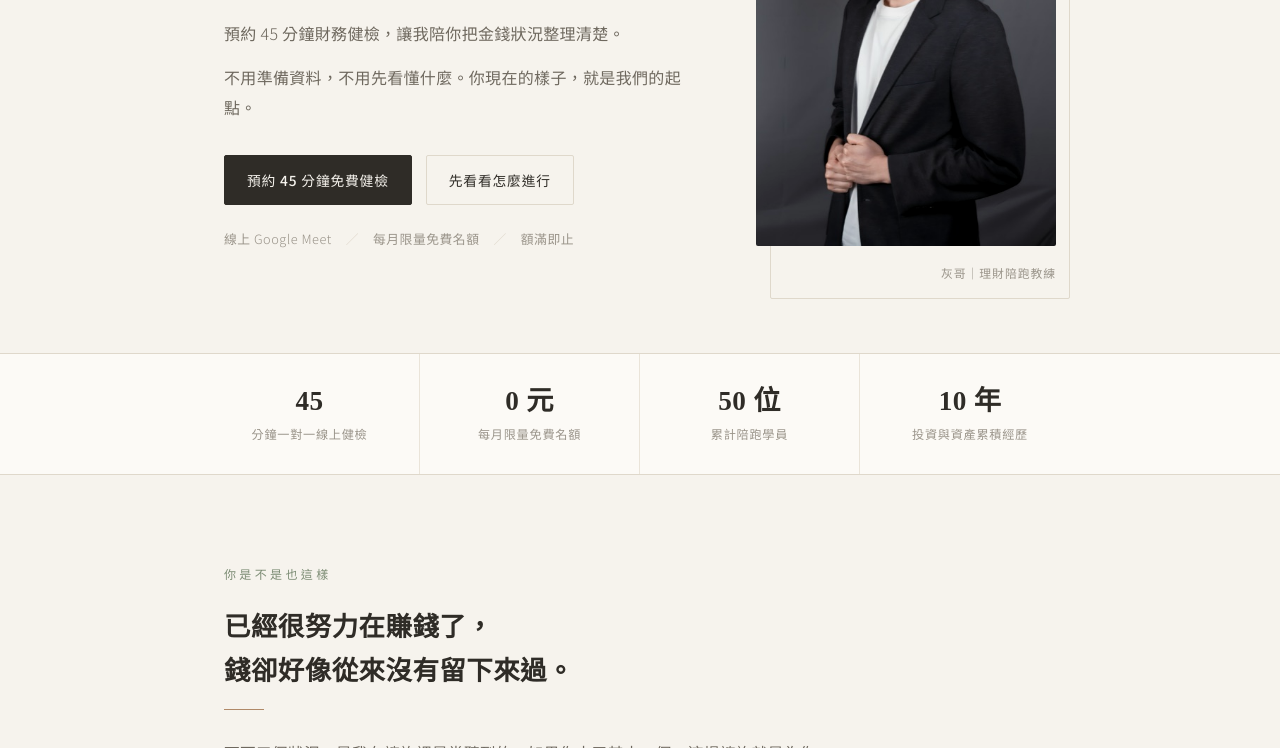
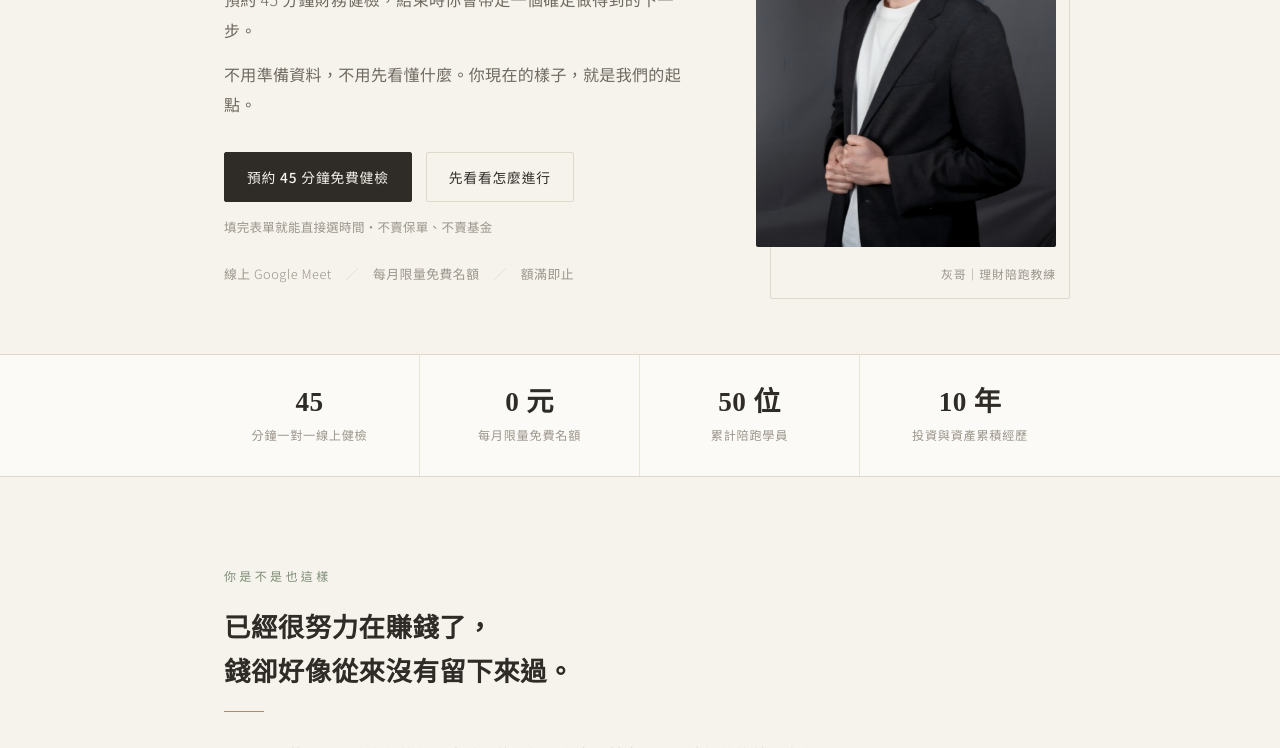
Before and after one commit to geniusjohn0502/consult, a plain HTML site: page index.html in a window 1280 px wide. Shown: the part 352-1100 px from the top of the page. Drawn offline with Linux system fonts and the light colour scheme.

Commit message:
照〈活動報名頁的判斷標準〉小改：開頭改講帶走什麼、按鈕下加一行小字（灰哥 11/14）
Co-Authored-By: Claude Opus 5.5 <noreply@anthropic.com>

```diff
--- a/index.html
+++ b/index.html
@@ -107,6 +107,7 @@ header{
   display:flex;flex-wrap:wrap;gap:6px 14px;align-items:center;
 }
 .hero-note i{font-style:normal;color:var(--line)}
+.hero .hero-fine{font-size:.78rem;color:var(--ink-3);margin:14px 0 0}
 .portrait{position:relative}
 .portrait img{border-radius:2px;filter:saturate(.86) contrast(1.02)}
 .portrait::after{
@@ -371,12 +372,13 @@ footer.site p{max-width:46em}
     <div>
       <div class="eyebrow">1 對 1 免費財務健檢</div>
       <h1>想好好理財，<br>但一直<em>不知如何開始</em>？</h1>
-      <p>預約 45 分鐘財務健檢，讓我陪你把金錢狀況整理清楚。</p>
+      <p>預約 45 分鐘財務健檢，結束時你會帶走一個確定做得到的下一步。</p>
       <p>不用準備資料，不用先看懂什麼。你現在的樣子，就是我們的起點。</p>
       <div class="hero-cta">
         <a href="#signup" class="btn">預約 45 分鐘免費健檢</a>
         <a href="#method" class="btn btn-ghost">先看看怎麼進行</a>
       </div>
+      <p class="hero-fine">填完表單就能直接選時間・不賣保單、不賣基金</p>
       <div class="hero-note"><span>線上 Google Meet</span><i>／</i><span>每月限量免費名額</span><i>／</i><span>額滿即止</span></div>
     </div>
     <figure class="portrait">
```
